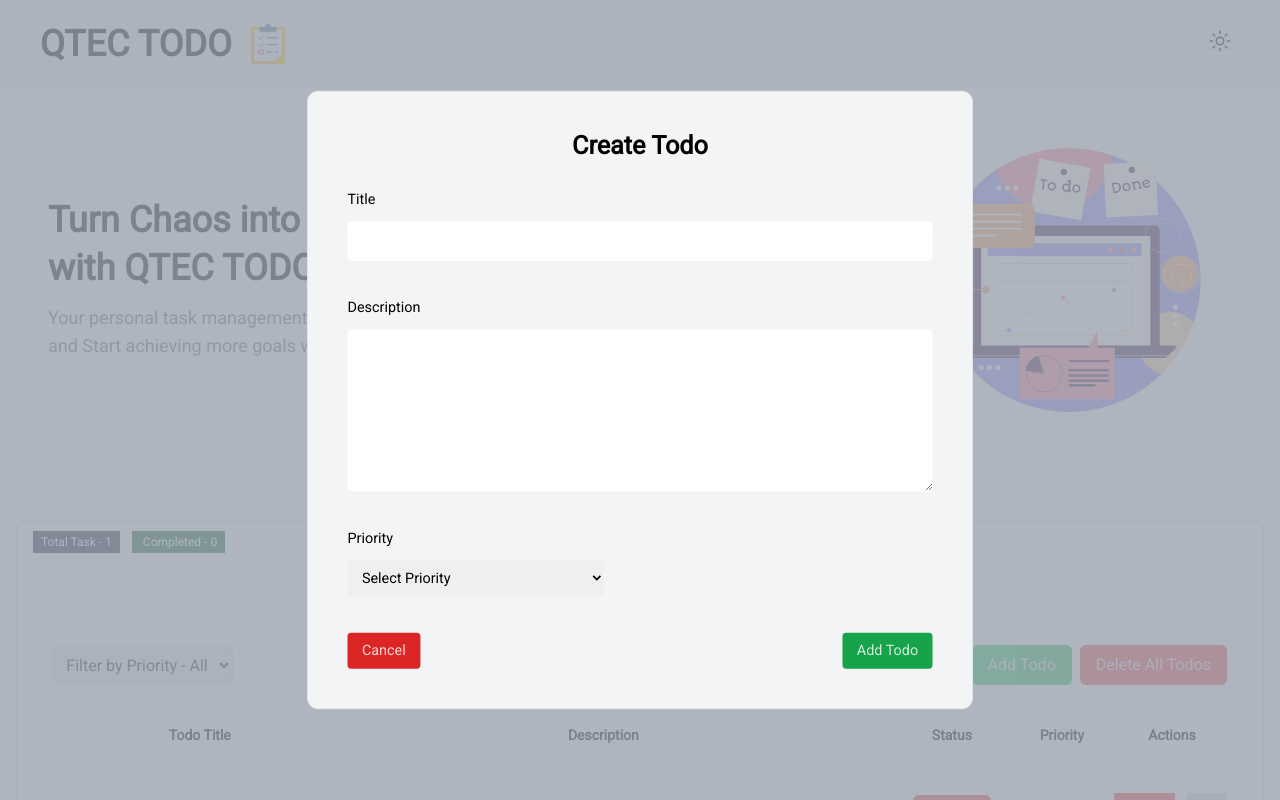
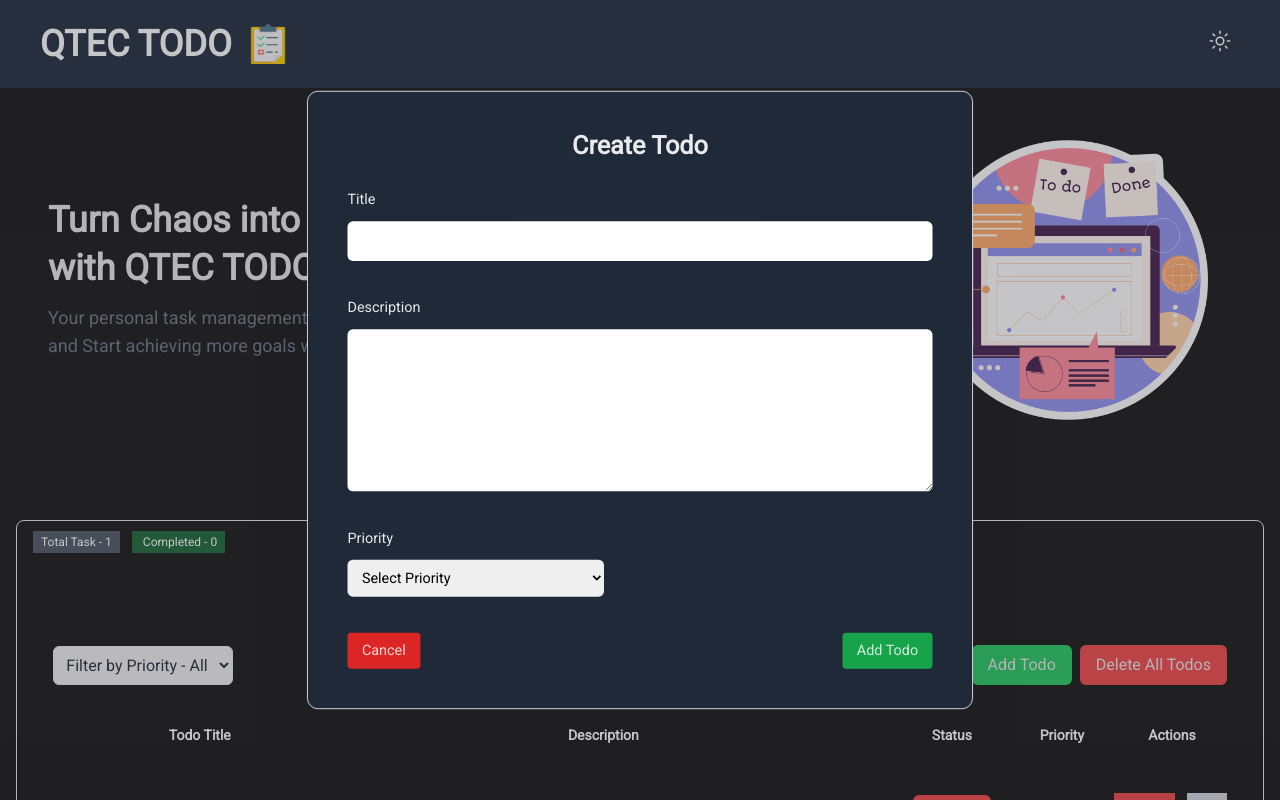
Before and after one commit to anowarzz/qtec-todo-app, a React (Vite) app: page / in a window 1280 px wide. Both pictures are taken after a click on the button "Add Todo". Shown: the top 800 px of the page. Built offline with nearby package versions, Linux system fonts and the light colour scheme.

Commit message:
dark mode feature enabled for the app and added necessary classes

```diff
--- a/src/App.jsx
+++ b/src/App.jsx
@@ -1,24 +1,15 @@
-import { ToastContainer } from "react-toastify";
 import "react-toastify/dist/ReactToastify.css";
-import Footer from "./components/Footer";
-import HeroSection from "./components/HeroSection";
-import Navbar from "./components/Navbar";
-import TodoContainer from "./components/TodoContainer/TodoContainer";
-import TodoProvider from "./context/TodoProvider";
+import HomePage from "./pages/HomePage";
+import { ThemeContext } from "./context/ThemeContext";
+import { useState } from "react";
 
 const App = () => {
+  const [darkMode, setDarkMode] = useState(true);
+
   return (
-    <>
-      <Navbar />
-      <HeroSection />
-
-      <TodoProvider>
-        <TodoContainer />
-      </TodoProvider>
-
-      <Footer />
-      <ToastContainer />
-    </>
+    <ThemeContext.Provider value={{ darkMode, setDarkMode }}>
+      <HomePage />
+    </ThemeContext.Provider>
   );
 };
 
--- a/src/components/ConfirmationModal.jsx
+++ b/src/components/ConfirmationModal.jsx
@@ -2,7 +2,7 @@
 const ConfirmationModal = ({ onClose, onDeleteConfirm }) => {
   return (
     <div className=" w-full fixed top-1/2 left-1/2 transform -translate-x-1/2 -translate-y-1/2 z-50 ">
-      <div className="mx-auto my-10 w-4/5 md:w-96 lg:min-w-[540px] h-auto transform   rounded-xl bg-gray-200 bg-opacity-80 bg-blur-xl p-9 max-md:px-4 lg:my-10 ">
+      <div className="mx-auto my-10 w-4/5 md:w-96 lg:min-w-[540px] h-auto transform  dark:bg-gray-800 rounded-xl bg-gray-200 bg-opacity-80 bg-blur-xl p-9 max-md:px-4 lg:my-10 ">
         <h2 className="mb-9 text-center text-2xl font-bold  lg:mb-8 lg:text-[28px]">
           Are You Sure To Delete All Todos ?
         </h2>
--- a/src/components/HeroSection.jsx
+++ b/src/components/HeroSection.jsx
@@ -7,10 +7,10 @@ const HeroSection = () => {
       <div className="flex flex-col md:flex-row justify-end mx-auto items-center gap-6  ">
         <div className="w-full">
           <div className="px-4">
-            <h1 className=" font-semibold text-center md:text-left text-[#09060c] text-2xl md:text-3xl lg:text-4xl mb-2">
+            <h1 className=" font-semibold text-center md:text-left text-[#09060c] dark:text-white/90 text-2xl md:text-3xl lg:text-4xl mb-2">
               Turn Chaos into Order
             </h1>
-            <h1 className=" font-semibold text-center md:text-left text-[#09060c] text-2xl md:text-3xl lg:text-4xl my-2 ">
+            <h1 className=" font-semibold text-center md:text-left text-[#09060c] dark:text-white/90 text-2xl md:text-3xl lg:text-4xl my-2 ">
               with QTEC TODO
             </h1>
           </div>
--- a/src/components/Navbar.jsx
+++ b/src/components/Navbar.jsx
@@ -1,14 +1,22 @@
+import { useContext } from "react";
+import { FiMoon } from "react-icons/fi";
 import { IoSunnyOutline } from "react-icons/io5";
 import TodoLogo from "../assets/todo-logo.png";
+import { ThemeContext } from "../context/ThemeContext";
 
 const Navbar = () => {
+  const { darkMode, setDarkMode } = useContext(ThemeContext);
+
   return (
-    <nav className="py-4 md:py-6 w-full  z-10 bg-gray-100">
+    <nav className={`py-4 md:py-6 w-full  z-10 bg-gray-100 dark:bg-slate-800`}>
       <div className="flex items-center justify-between px-4">
         <div className="container mx-auto px-4 md:px-6 flex  items-center gap-3">
-          <a href="/" onClick={(e) => {
-            e.preventDefault();
-          }}>
+          <a
+            href="/"
+            onClick={(e) => {
+              e.preventDefault();
+            }}
+          >
             <h5 className="text-2xl font-bold md:text-3xl lg:text-4xl">
               QTEC TODO
             </h5>
@@ -16,8 +24,15 @@ const Navbar = () => {
           <img src={TodoLogo} alt="" className="w-12 h-10" />
         </div>
         <div>
-          <button className="pr-4 md:pr-8">
-            <IoSunnyOutline className="text-2xl" />
+          <button
+            onClick={() => setDarkMode((darkMode) => !darkMode)}
+            className="pr-4 md:pr-8"
+          >
+            {darkMode ? (
+              <IoSunnyOutline className="text-2xl" />
+            ) : (
+              <FiMoon className="text-2xl" />
+            )}
           </button>
         </div>
       </div>
--- a/src/components/TodoContainer/AddTodoModal.jsx
+++ b/src/components/TodoContainer/AddTodoModal.jsx
@@ -28,21 +28,10 @@ const AddTodoModal = ({ onClose, onSaveTodo, errors, todoToEdit }) => {
   // checking if the action is add or edit
   const isAdd = !todoToEdit;
 
-  // // storing the todo in the local storage
-  // const storeTodo = (todo) => {
-  //   let todos = localStorage.getItem("todos");
-  //   if (todos) {
-  //     todos = JSON.parse(todos);
-  //     todos.push(todo);
-  //     localStorage.setItem("todos", JSON.stringify(todos));
-  //   } else {
-  //     localStorage.setItem("todos", JSON.stringify([todo]));
-  //   }
-
   return (
     <div>
-      <div className=" w-full fixed top-1/2 left-1/2 transform -translate-x-1/2 -translate-y-1/2 z-50 bg-gray-400 bg-opacity-80 bg-blur-xl">
-        <form className="mx-auto my-10 w-full h-auto transform scale-75  md:scale-90  max-w-[740px]   rounded-xl border bg-gray-100 p-9 max-md:px-4 lg:my-20 lg:p-11">
+      <div className=" w-full fixed top-1/2 left-1/2 transform -translate-x-1/2 -translate-y-1/2 z-50 bg-gray-400 dark:bg-zinc-700 dark:bg-opacity-30   bg-opacity-80 bg-blur-xl">
+        <form className="mx-auto my-10 w-full h-auto transform scale-75  md:scale-90  max-w-[740px]   rounded-xl border dark:bg-gray-800 dark:text-white/90 bg-gray-100 p-9 max-md:px-4 lg:my-20 lg:p-11">
           <h2 className="mb-9 text-center text-2xl font-bold lg:mb-8 lg:text-[28px]">
             Create Todo
           </h2>
@@ -51,7 +40,7 @@ const AddTodoModal = ({ onClose, onSaveTodo, errors, todoToEdit }) => {
             <div className="space-y-2 lg:space-y-3">
               <label htmlFor="title">Title</label>
               <input
-                className="block w-full rounded-md  px-3 py-2.5"
+                className="block w-full rounded-md  px-3 py-2.5 dark:text-black"
                 required
                 type="text"
                 name="title"
@@ -67,7 +56,7 @@ const AddTodoModal = ({ onClose, onSaveTodo, errors, todoToEdit }) => {
             <div className="space-y-2 lg:space-y-3">
               <label htmlFor="description">Description</label>
               <textarea
-                className="block min-h-[120px] w-full rounded-md  px-3 py-2.5 lg:min-h-[180px]"
+                className="block min-h-[120px] w-full rounded-md  px-3 py-2.5 lg:min-h-[180px] dark:text-black"
                 required
                 name="description"
                 id="description"
@@ -83,7 +72,7 @@ const AddTodoModal = ({ onClose, onSaveTodo, errors, todoToEdit }) => {
               <div className="space-y-2 lg:space-y-3">
                 <label htmlFor="priority">Priority</label>
                 <select
-                  className="block w-full cursor-pointer rounded-md px-3 py-2.5"
+                  className="block w-full cursor-pointer rounded-md px-3 py-2.5 dark:text-black"
                   required
                   name="priority"
                   id="priority"
@@ -114,7 +103,7 @@ const AddTodoModal = ({ onClose, onSaveTodo, errors, todoToEdit }) => {
               type="submit"
               className="rounded bg-green-600 text-white/80 px-4 py-2 transition-all hover:text-white"
             >
-             { isAdd ? "Add Todo" : "Save Changes" }
+              {isAdd ? "Add Todo" : "Save Changes"}
             </button>
           </div>
         </form>
--- a/src/components/TodoContainer/TodoContainer.jsx
+++ b/src/components/TodoContainer/TodoContainer.jsx
@@ -157,7 +157,7 @@ const TodoContainer = () => {
 
       <div className="relative rounded-lg border-gray-200 border shadow-sm px-4 py-8 md:px-9 md:py-12">
         <div className="absolute top-2 left-4 space-x-3">
-          <span className="right-4 text-xs bg-gray-800 text-white p-1 px-2">
+          <span className="right-4 text-xs bg-gray-800 dark:bg-gray-600 text-white p-1 px-2">
             {" "}
             Total Task - {totalTodos}
           </span>
--- /dev/null
+++ b/src/context/ThemeContext.jsx
@@ -0,0 +1,3 @@
+import { createContext } from "react";
+
+export const ThemeContext = createContext() ;
--- a/src/index.css
+++ b/src/index.css
@@ -7,3 +7,7 @@
 html {
   font-family: 'Roboto', sans-serif;
 }
+
+.dark{
+    @apply bg-[#121212] text-white
+}
--- /dev/null
+++ b/src/pages/HomePage.jsx
@@ -0,0 +1,29 @@
+import { useContext } from "react";
+import { ToastContainer } from "react-toastify";
+import Footer from "../components/Footer";
+import HeroSection from "../components/HeroSection";
+import Navbar from "../components/Navbar";
+import TodoContainer from "../components/TodoContainer/TodoContainer";
+import { ThemeContext } from "../context/ThemeContext";
+import TodoProvider from "../context/TodoProvider";
+import "../index.css";
+
+const HomePage = () => {
+  const { darkMode } = useContext(ThemeContext);
+
+  return (
+    <div className={`${darkMode ? "dark" : ""} `}>
+      <Navbar />
+      <HeroSection />
+
+      <TodoProvider>
+        <TodoContainer />
+      </TodoProvider>
+
+      <Footer />
+      <ToastContainer />
+    </div>
+  );
+};
+
+export default HomePage;
--- a/tailwind.config.js
+++ b/tailwind.config.js
@@ -1,6 +1,7 @@
 /** @type {import('tailwindcss').Config} */
 export default {
   content: ["./index.html", "./src/**/*.{js,ts,jsx,tsx}"],
+  darkMode: 'class',
   theme: {
     extend: {},
   },
```
